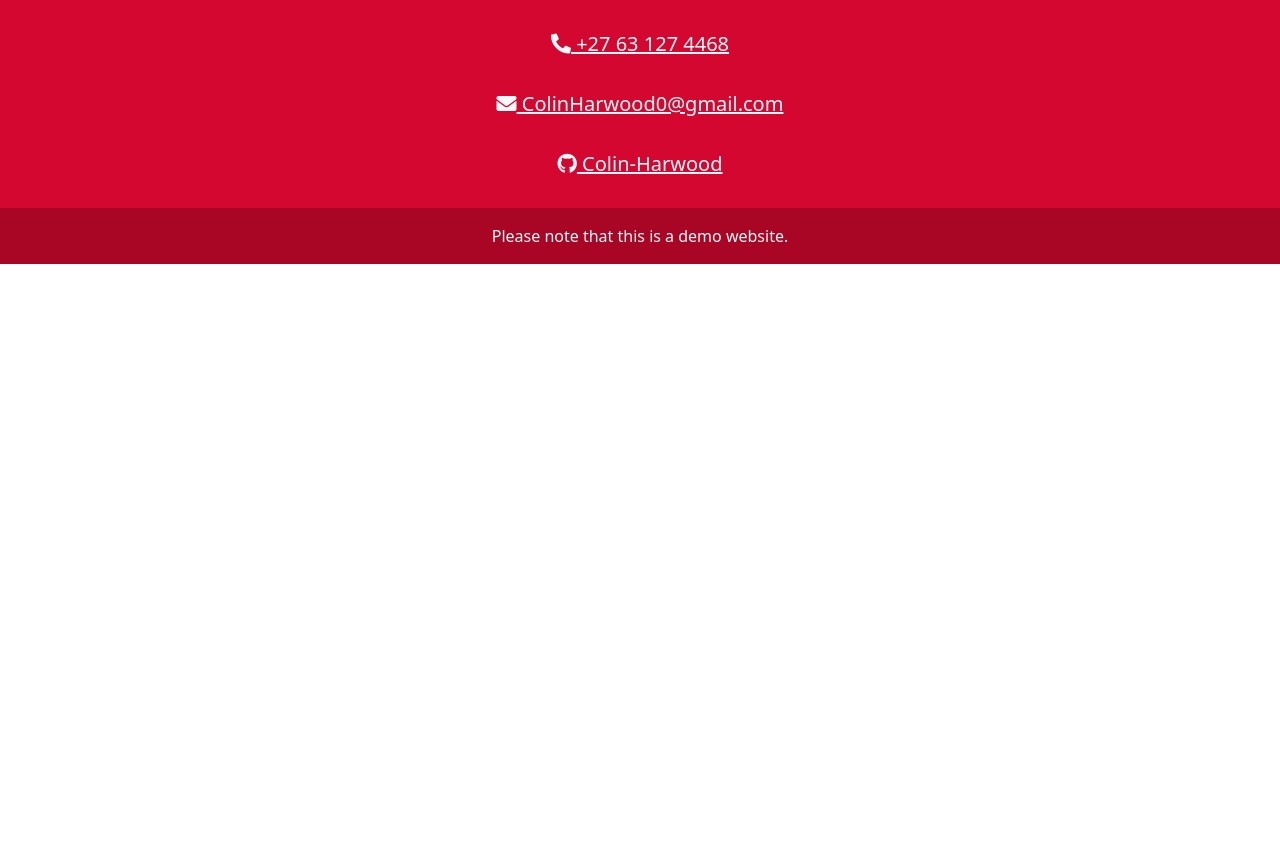
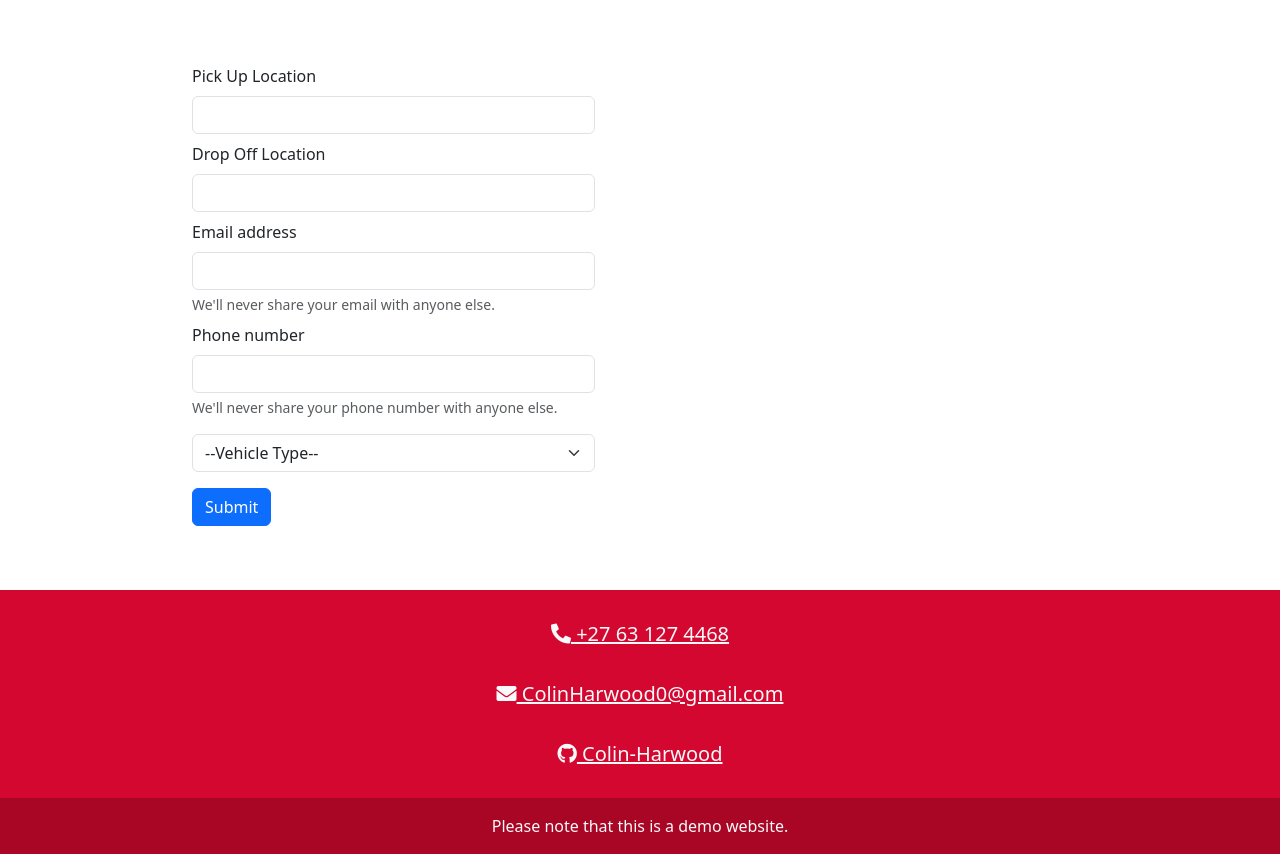
Before and after one commit to Colin-Harwood/Full-Stack-Car-Rental-Website, a Django app: template mysite/main/templates/newBooking.html in a window 1280 px wide. Shown: the part 58-912 px from the top of the page. Before the commit the page ends 322 px from the top, so only its background shows below. Run offline with Django 4.2, Linux system fonts and the light colour scheme; the template is opened without the code that fills it, so the values that code supplies are empty; some libraries are stand-ins or nearby versions.

Commit message:
Added the page to make a new booking and created a basic form for it.

```diff
--- a/mysite/main/templates/fleet.html
+++ b/mysite/main/templates/fleet.html
@@ -15,7 +15,7 @@
         }
       }
       body {
-        background: ;
+        background: #f8f8f8;
       }
       .page-div {
         margin: 5%;
--- a/mysite/main/templates/newBooking.html
+++ b/mysite/main/templates/newBooking.html
@@ -1 +1,82 @@
-{% extends './base.html'%} {% block content%} {% endblock %}
+{% extends './base.html'%} {% block content%}
+<!DOCTYPE html>
+<html>
+  <head>
+    <meta charset="utf-8" />
+    <meta http-equiv="X-UA-Compatible" content="IE=edge" />
+    <title></title>
+    <meta name="description" content="" />
+    <meta name="viewport" content="width=device-width, initial-scale=1" />
+    <link rel="stylesheet" href="" />
+    <style>
+      @media (max-width: 768px) {
+        .page-div {
+          padding: 10px;
+        }
+      }
+      .page-div {
+        margin: 5% 15%;
+      }
+      form {
+        width: 45%;
+      }
+    </style>
+  </head>
+  <body>
+    <div class="page-div">
+      <form>
+        <label for="examplePick" class="form-label">Pick Up Location</label>
+        <input
+          type="text"
+          class="form-control mb-2"
+          id="examplePick"
+          aria-describedby="pickUpLocation"
+        />
+        <label for="exampleDrop" class="form-label">Drop Off Location</label>
+        <input
+          type="text"
+          class="form-control mb-2"
+          id="exampleDrop"
+          aria-describedby="dropOffLocation"
+        />
+
+        <div class="mb-2">
+          <label for="exampleInputEmail1" class="form-label"
+            >Email address</label
+          >
+          <input
+            type="email"
+            class="form-control"
+            id="exampleInputEmail1"
+            aria-describedby="emailHelp"
+          />
+          <div id="emailHelp" class="form-text">
+            We'll never share your email with anyone else.
+          </div>
+        </div>
+        <div class="mb-3">
+          <label for="examplePhone" class="form-label">Phone number</label>
+          <input
+            type="text"
+            class="form-control"
+            id="examplePhone"
+            aria-describedby="emailHelp"
+          />
+          <div id="emailHelp" class="form-text">
+            We'll never share your phone number with anyone else.
+          </div>
+        </div>
+
+        <select class="form-select mb-3" aria-label="Default select example">
+          <option selected>--Vehicle Type--</option>
+          <option value="1">Sedan</option>
+          <option value="2">SUV</option>
+          <option value="3">Minivan</option>
+        </select>
+        <button type="submit" class="btn btn-primary">Submit</button>
+      </form>
+    </div>
+    <script src="" async defer></script>
+  </body>
+</html>
+{% endblock %}
--- a/mysite/mysite/urls.py
+++ b/mysite/mysite/urls.py
@@ -22,6 +22,7 @@ urlpatterns = [
     path('admin/', admin.site.urls),
     path('', v.home, name="home"),
     path('book/', v.book, name="book"),
-    path('book/new', v.newBooking, name="newBooking"),
-    path('book/view', v.viewBooking, name="viewBooking"),
+    path('fleet/', v.fleet, name="fleet"),
+    path('book/new/', v.newBooking, name="newBooking"),
+    path('book/view/', v.viewBooking, name="viewBooking"),
 ]
```
